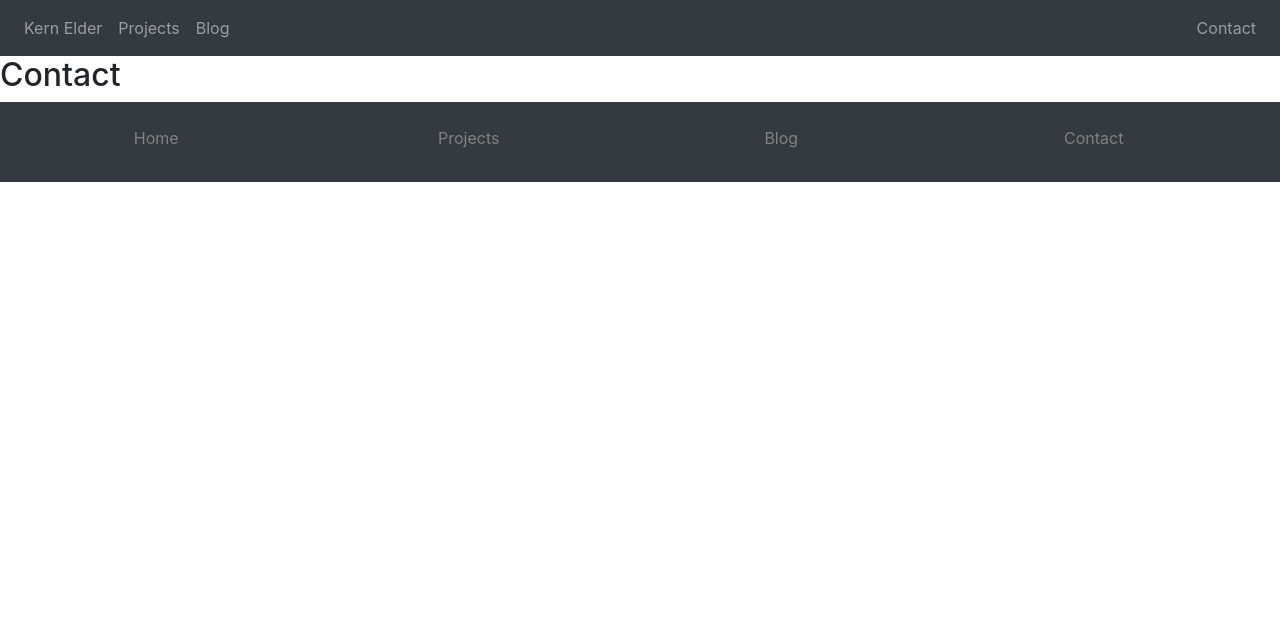
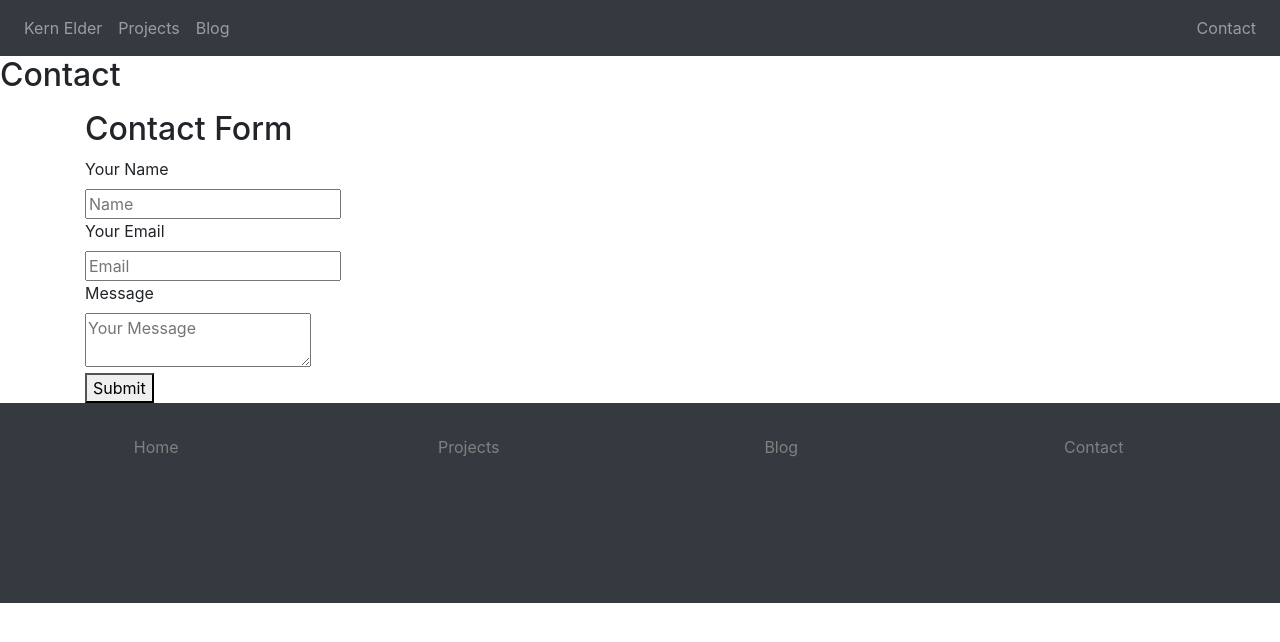
Before and after one commit to Kelel1/portfolioSite, a Next.js app: page /contact in a window 1280 px wide. Shown: the top 642 px of the page. Built offline with nearby package versions, Linux system fonts and the light colour scheme.

Commit message:
implement basic contact form

```diff
--- a/components/Contact.js
+++ b/components/Contact.js
@@ -0,0 +1,163 @@
+import { useState } from 'react'
+
+const Contanct = () => {
+
+  const [contact, setContact] = useState({
+    name: '',
+    email: '',
+    subject: 'StaticForms - Contact Form',
+    honeypot: '', // if any value received in this field, form submission will be ignored.
+    message: '',
+    replyTo: '@', // this will set replyTo of email to email address entered in the form
+    accessKey: 'e8c69430-f982-45a7-b8ec-cfb259097c70' // get your access key from https://www.staticforms.xyz
+  })
+
+  const [response, setResponse] = useState({
+    type: '',
+    message: ''
+  });
+
+  const handleChange = e =>
+    setContact({ ...contact, [e.target.name]: e.target.value });
+
+  const handleSubmit = async e => {
+    e.preventDefault();
+    try {
+      const res = await fetch('https://api.staticforms.xyz/submit', {
+        method: 'POST',
+        body: JSON.stringify(contact),
+        headers: { 'Content-Type': 'application/json' }
+      });
+
+      const json = await res.json();
+
+      if (json.success) {
+        setResponse({
+          type: 'success',
+          message: 'Thank you for reaching out to us.'
+        });
+      } else {
+        setResponse({
+          type: 'error',
+          message: json.message
+        });
+      }
+    } catch (e) {
+      console.log('An error occurred', e);
+      setResponse({
+        type: 'error',
+        message: 'An error occured while submitting the form'
+      });
+    }
+  };
+  return (
+    <div>
+      <div className='section'>
+        <div className='container'>
+          <div className='columns'>
+            <div className='column' />
+            <div className='column  is-two-thirds'>
+              <div
+                className={
+                  response.type === 'success'
+                    ? 'tile box notification is-primary'
+                    : 'is-hidden'
+                }
+              >
+                <p>{response.message}</p>
+              </div>
+              <div
+                className={
+                  response.type === 'error'
+                    ? 'tile box notification is-danger'
+                    : 'is-hidden'
+                }
+              >
+                <p>{response.message}</p>
+              </div>
+              <div
+                className={response.message !== '' ? 'is-hidden' : 'columns'}
+              >
+                <div className='column content'>
+                  <h2>Contact Form</h2>
+                  <form
+                    action='https://api.staticforms.xyz/submit'
+                    method='post'
+                    onSubmit={handleSubmit}
+                  >
+                    <div className='field'>
+                      <label className='label'>Your Name</label>
+                      <div className='control'>
+                        <input
+                          className='input'
+                          type='text'
+                          placeholder='Name'
+                          name='name'
+                          onChange={handleChange}
+                          required
+                        />
+                      </div>
+                    </div>
+                    <div className='field'>
+                      <label className='label'>Your Email</label>
+                      <div className='control'>
+                        <input
+                          className='input'
+                          type='email'
+                          placeholder='Email'
+                          name='email'
+                          onChange={handleChange}
+                          required
+                        />
+                      </div>
+                    </div>
+                    <div className='field' style={{ display: 'none' }}>
+                      <label className='label'>Title</label>
+                      <div className='control'>
+                        <input
+                          type='text'
+                          name='honeypot'
+                          style={{ display: 'none' }}
+                          onChange={handleChange}
+                        />
+                        <input
+                          type='hidden'
+                          name='subject'
+                          onChange={handleChange}
+                        />
+                      </div>
+                    </div>
+                    <div className='field'>
+                      <label className='label'>Message</label>
+                      <div className='control'>
+                        <textarea
+                          className='textarea'
+                          placeholder='Your Message'
+                          name='message'
+                          onChange={handleChange}
+                          required
+                        />
+                      </div>
+                    </div>
+                    <div className='field is-grouped'>
+                      <div className='control'>
+                        <button className='button is-primary' type='submit'>
+                          Submit
+                        </button>
+                      </div>
+                    </div>
+                  </form>
+                </div>
+              </div>
+            </div>
+            <div className='column' />
+          </div>
+        </div>
+      </div>
+    </div>
+  );
+};
+
+
+
+export default Contanct
--- a/components/Footer.js
+++ b/components/Footer.js
@@ -2,35 +2,33 @@ import Link from 'next/link'
 
 const Footer = () => {
     return (
-        <div>
-            <footer className="a page-footer pt-3">
+        <div className="a footer pt-4">
+            <footer>
               <div className="container-fluid row text-center">
-                <Link href="/"><a className="nav-link col-md-3">Home</a></Link>
-                <Link href="/"><a className="nav-link col-md-3" href="#">Projects</a></Link>
-                <Link href="/"><a className="nav-link col-md-3" href="#">Blog</a></Link>
-                <Link href="/contact"><a className="nav-link col-md-3">Contact</a></Link>
+                <Link href="/"><a className="nav-link col-sm-3">Home</a></Link>
+                <Link href="/"><a className="nav-link col-sm-3" href="#">Projects</a></Link>
+                <Link href="/"><a className="nav-link col-sm-3" href="#">Blog</a></Link>
+                <Link href="/contact"><a className="nav-link col-sm-3">Contact</a></Link>
               </div>
 
-          {/* <div className="collapse navbar-collapse justify-content-end" id="navbarCollapse">
-            <ul className="navbar-nav">
-              <li className="nav-item">
-                <Link href="/contact"><a className="nav-link">Contact</a></Link>
-              </li>
-            </ul>
-          </div>    */}
             </footer>
             <style jsx>{`
               .a {
+                position-fixed;
                 left: 0;
-                height: 80px;
+                bottom: 0;
+                height: 200px;
                 bottom: 0;
                 width: 100%;
                 background-color: #343a40;
                 color: white;
               }
+
               a {
                 color: gray !important;
               }
+
+
 
 
             `}</style>
--- a/components/NavBar.js
+++ b/components/NavBar.js
@@ -4,7 +4,7 @@ const NavBar = () => {
     return (
         <nav className="navbar navbar-expand-sm bg-dark navbar-dark sticky-top">
 
-          <div class="d-flex collapse navbar-collapse">
+          <div className="d-flex collapse navbar-collapse">
             <ul className="home navbar-nav">
               <li className="nav-item">
                 <Link href="/"><a className="nav-link">Kern Elder</a></Link>
--- a/pages/contact.js
+++ b/pages/contact.js
@@ -1,14 +1,17 @@
-import NavBar from '../components/NavBar'
-import Footer from '../components/Footer'
+import NavBar  from '../components/NavBar'
+import Footer  from '../components/Footer'
+import Contact from '../components/Contact'
 
-const Contact = () => {
+const ContactPage = () => {
+
   return (
       <div>
           <NavBar/>
           <h2>Contact</h2>
+          <Contact/>
           <Footer/>
       </div>
   )
 }
 
-export default Contact
+export default ContactPage
--- a/pages/index.js
+++ b/pages/index.js
@@ -16,8 +16,8 @@ const Home = () => {
             Kern Elder
           </h1>
           <p className="text-center">
-            Hi, I am a self taught web-developer who specializes in React/NodeJS. <br/>
-            However I am always learning and
+            Hi, I am a self taught web-developer specializing in React/NodeJS. <br/>
+            Feel free to check out my projects or get in contact.
             excited to share!
           </p>
         </div>
```
Lines whose indentation alone changed are shown as unchanged.
